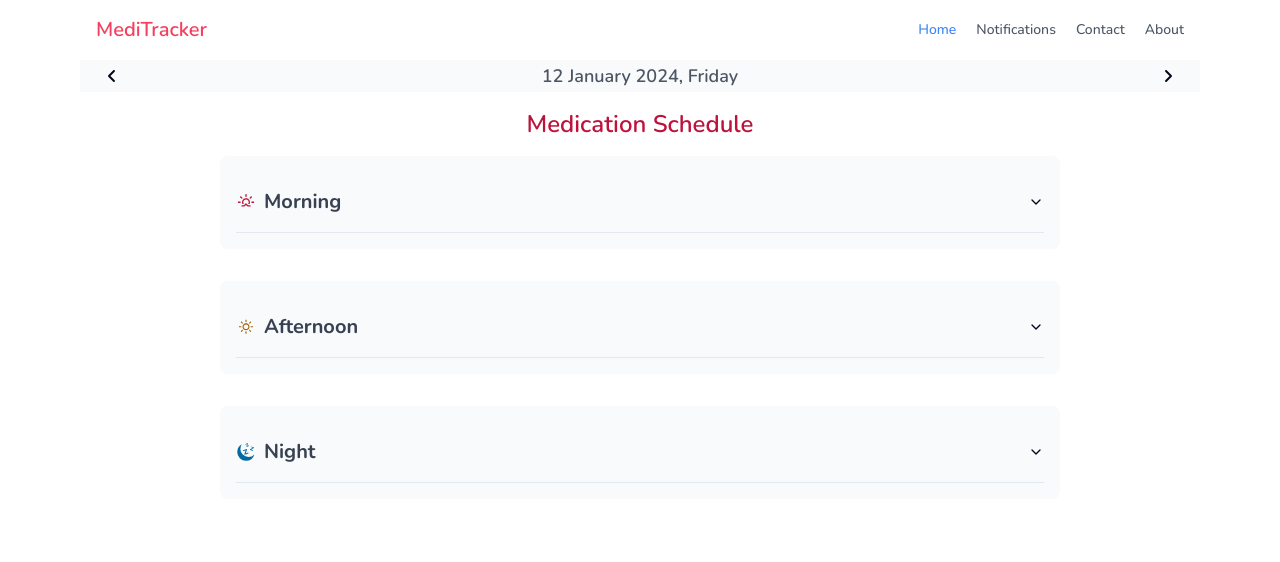
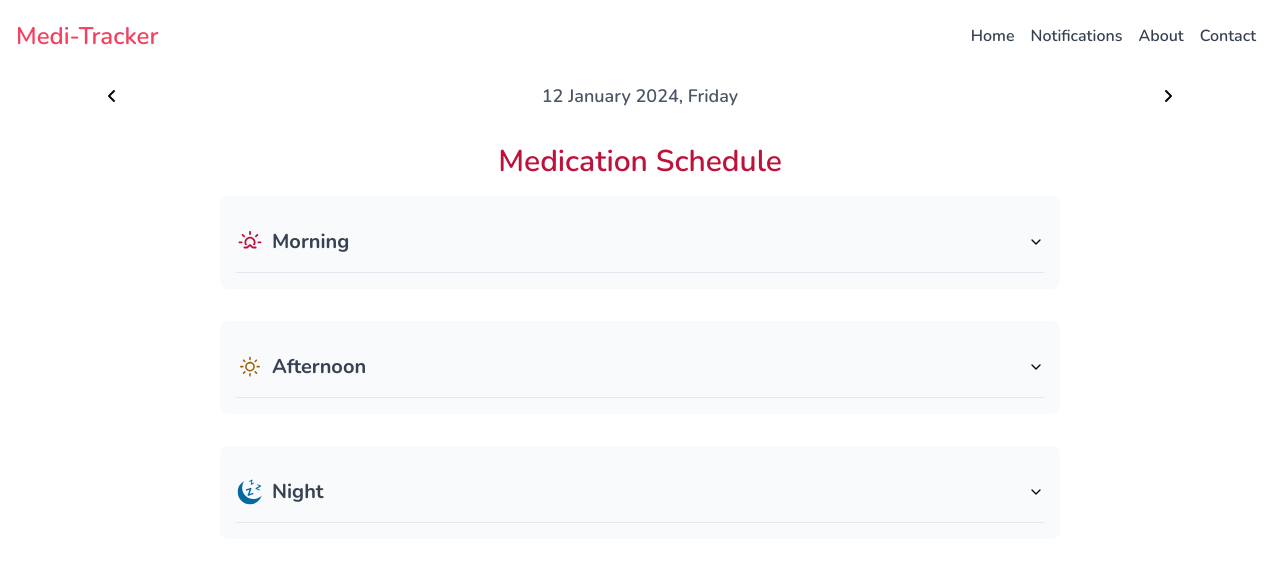
Before and after one commit to kabhinav577/medi-track, a Next.js app: page / in a window 1280 px wide. Shown: the top 562 px of the page. Built offline with nearby package versions, Linux system fonts and the light colour scheme.

Commit message:
create notifications page and solve few ui issues

```diff
--- a/app/layout.tsx
+++ b/app/layout.tsx
@@ -1,6 +1,7 @@
 import type { Metadata } from 'next';
 import { Nunito } from 'next/font/google';
 import './globals.css';
+import Navbar from '@/components/Navbar';
 
 const inter = Nunito({ subsets: ['latin'] });
 
@@ -16,7 +17,10 @@ export default function RootLayout({
 }) {
   return (
     <html lang="en">
-      <body className={inter.className}>{children}</body>
+      <body className={inter.className}>
+        <Navbar />
+        <div className="pb-20 pt-16">{children}</div>
+      </body>
     </html>
   );
 }
--- /dev/null
+++ b/app/notifications/NotificationsClient.tsx
@@ -0,0 +1,50 @@
+'use client';
+
+import React, { useEffect, useState } from 'react';
+
+interface NotificationsClientProps {
+  date: Date;
+}
+
+const NotificationsClient: React.FC<NotificationsClientProps> = ({ date }) => {
+  const [medications, setMedications] = useState([]);
+
+  const morningMedication = medications.filter(
+    (med: any) => med.time.toLowerCase() === 'morning'
+  );
+
+  const afternoonMedication = medications.filter(
+    (med: any) => med.time.toLowerCase() === 'afternoon'
+  );
+
+  const nightMedication = medications.filter(
+    (med: any) => med.time.toLowerCase() === 'night'
+  );
+
+  useEffect(() => {
+    // Fetch medications data based on the selected date
+    // Replace the following with your actual API or data fetching logic
+    const fetchData = async () => {
+      try {
+        // Assume there's an API endpoint that returns medication data
+        const response = await fetch(`/api/medications?date=${date.getDay()}`);
+        const data = await response.json();
+
+        setMedications(data);
+      } catch (error) {
+        console.error('Error fetching medication data:', error);
+      }
+    };
+
+    fetchData();
+  }, [date]);
+  return (
+    <div className="mt-4 w-full flex flex-col gap-4 items-center justify-center">
+      <h2 className="text-2xl font-bold text-gray-700">
+        Medications Notifications
+      </h2>
+    </div>
+  );
+};
+
+export default NotificationsClient;
--- /dev/null
+++ b/app/notifications/page.tsx
@@ -0,0 +1,14 @@
+import Container from '@/components/Container';
+import NotificationsClient from './NotificationsClient';
+
+const Notifications = () => {
+  return (
+    <>
+      <Container>
+        <NotificationsClient date={new Date()} />
+      </Container>
+    </>
+  );
+};
+
+export default Notifications;
--- a/app/page.tsx
+++ b/app/page.tsx
@@ -1,12 +1,10 @@
 import Container from '@/components/Container';
 import DateCarousel from '@/components/DateCarousel';
 import MedicationSchedule from '@/components/MedicationSchedule';
-import Navbar from '@/components/Navbar';
 
 export default function Home() {
   return (
     <Container>
-      <Navbar />
       <DateCarousel />
       <MedicationSchedule date={new Date()} />
     </Container>
--- a/components/DateCarousel.tsx
+++ b/components/DateCarousel.tsx
@@ -49,7 +49,7 @@ const DateCarousel: React.FC<DateCarouselProps> = ({}) => {
   };
 
   return (
-    <div className="flex items-center justify-between w-full px-4 bg-gray-50">
+    <div className="flex items-center justify-between w-full px-4 py-4">
       <button
         onClick={() => handleDateChange(-1)}
         className=" hover:bg-gray-200 p-2 rounded-full focus:outline-none"
--- a/components/MedicationSchedule.tsx
+++ b/components/MedicationSchedule.tsx
@@ -50,7 +50,7 @@ const MedicationSchedule: React.FC<MedicationScheduleProps> = ({ date }) => {
 
   return (
     <div className="mt-4 w-full flex flex-col gap-4 items-center justify-center">
-      <h1 className="text-2xl font-semibold text-rose-700">
+      <h1 className="text-3xl font-semibold text-rose-700">
         Medication Schedule
       </h1>
       <div className="w-full md:w-[90%] xl:w-[75%] flex flex-col gap-8 items-center">
@@ -63,7 +63,7 @@ const MedicationSchedule: React.FC<MedicationScheduleProps> = ({ date }) => {
           <AccordionItem value="item-1">
             <AccordionTrigger className="text-xl font-bold">
               <div className="flex items-center justify-center">
-                <WiSunrise className="mr-2 text-rose-700" />
+                <WiSunrise className="mr-2 text-rose-700" size={28} />
                 <h2 className="text-gray-700 hover:text-sky-700">Morning</h2>
               </div>
             </AccordionTrigger>
@@ -89,7 +89,7 @@ const MedicationSchedule: React.FC<MedicationScheduleProps> = ({ date }) => {
           <AccordionItem value="item-1">
             <AccordionTrigger className="text-xl font-bold">
               <div className="flex items-center justify-center">
-                <WiDaySunny className="mr-2 text-yellow-700" />
+                <WiDaySunny className="mr-2 text-yellow-700" size={28} />
                 <h2 className="text-gray-700 hover:text-sky-700">Afternoon</h2>
               </div>
             </AccordionTrigger>
@@ -115,7 +115,7 @@ const MedicationSchedule: React.FC<MedicationScheduleProps> = ({ date }) => {
           <AccordionItem value="item-1">
             <AccordionTrigger className="text-xl font-bold">
               <div className="flex items-center justify-center">
-                <GiNightSleep className="mr-2 text-sky-700" />
+                <GiNightSleep className="mr-2 text-sky-700" size={28} />
                 <h2 className="text-gray-700 hover:text-sky-700">Night</h2>
               </div>
             </AccordionTrigger>
--- /dev/null
+++ b/components/MenuItem.tsx
@@ -0,0 +1,22 @@
+'use client';
+
+import React from 'react';
+
+interface MenuItemProps {
+  onClick: () => void;
+  label: string;
+}
+
+const MenuItem: React.FC<MenuItemProps> = ({ onClick, label }) => {
+  const location = window.location.pathname;
+  return (
+    <div
+      onClick={onClick}
+      className="p-2 rounded-md text-gray-700 hover:bg-neutral-50 transition font-semibold cursor-pointer"
+    >
+      {label}
+    </div>
+  );
+};
+
+export default MenuItem;
--- a/components/Navbar.tsx
+++ b/components/Navbar.tsx
@@ -1,44 +1,66 @@
 'use client';
 
+import Link from 'next/link';
+import { useCallback, useEffect, useRef, useState } from 'react';
+import MenuItem from './MenuItem';
+import { useRouter } from 'next/navigation';
+import { AiOutlineMenu } from 'react-icons/ai';
+
 const Navbar = () => {
+  const [open, setOpen] = useState(false);
+  const router = useRouter();
+
+  const toggleOpen = useCallback(() => {
+    setOpen((value) => !value);
+  }, []);
+
   return (
-    <header className="flex flex-wrap sm:justify-start sm:flex-nowrap z-50 w-full bg-white text-sm py-4 dark:bg-gray-800">
+    <header className="flex flex-wrap sm:justify-start sm:flex-nowrap fixed z-50 w-full bg-white text-sm py-4 dark:bg-gray-800">
       <nav
-        className="max-w-[85rem] w-full mx-auto px-4 sm:flex sm:items-center sm:justify-between"
+        className="max-w-[85rem] w-full mx-auto px-4 flex items-center justify-between relative"
         aria-label="Global"
       >
-        <a
-          className="flex-none text-xl font-semibold text-rose-500 dark:text-white"
-          href="#"
-        >
-          MediTracker
-        </a>
-        <div className="flex flex-row items-center gap-5 mt-5 sm:justify-end sm:mt-0 sm:ps-5">
-          <a
-            className="font-medium text-blue-500 dark:focus:outline-none dark:focus:ring-1 dark:focus:ring-gray-600"
-            href="#"
-            aria-current="page"
+        <div className="w-full flex items-center justify-between">
+          <Link
+            className="flex-none text-2xl font-semibold text-rose-500 dark:text-white"
+            href="/"
           >
-            Home
-          </a>
-          <a
-            className="font-medium text-gray-600 hover:text-gray-400 dark:text-gray-400 dark:hover:text-gray-500 dark:focus:outline-none dark:focus:ring-1 dark:focus:ring-gray-600"
-            href="#"
+            Medi-Tracker
+          </Link>
+          <div
+            onClick={toggleOpen}
+            className="p-4 md:py-1 md:px-2  flex flex-row items-center gap-3 rounded-full cursor-pointer  transition md:hidden"
           >
-            Notifications
-          </a>
-          <a
-            className="font-medium text-gray-600 hover:text-gray-400 dark:text-gray-400 dark:hover:text-gray-500 dark:focus:outline-none dark:focus:ring-1 dark:focus:ring-gray-600"
-            href="#"
-          >
-            Contact
-          </a>
-          <a
-            className="font-medium text-gray-600 hover:text-gray-400 dark:text-gray-400 dark:hover:text-gray-500 dark:focus:outline-none dark:focus:ring-1 dark:focus:ring-gray-600"
-            href="#"
-          >
-            About
-          </a>
+            <AiOutlineMenu size={18} />
+          </div>
+        </div>
+
+        <div className="flex flex-row items-center gap-5 mt-5 sm:justify-end sm:mt-0 sm:ps-5 text-base">
+          {open && (
+            <div className="absolute rounded-xl shadow-md w-[40vw] md:w-3/4 bg-white overflow-hidden right-0 top-12 text-sm">
+              <div className="flex flex-col cursor-pointer">
+                <MenuItem onClick={() => router.push('/')} label="Home" />
+                <MenuItem
+                  onClick={() => router.push('/notifications')}
+                  label="Notifications"
+                />
+                <MenuItem onClick={() => router.push('/about')} label="About" />
+                <MenuItem
+                  onClick={() => router.push('/contact')}
+                  label="Contact"
+                />
+              </div>
+            </div>
+          )}
+          <div className="md:flex hidden">
+            <MenuItem onClick={() => router.push('/')} label="Home" />
+            <MenuItem
+              onClick={() => router.push('/notifications')}
+              label="Notifications"
+            />
+            <MenuItem onClick={() => router.push('/about')} label="About" />
+            <MenuItem onClick={() => router.push('/contact')} label="Contact" />
+          </div>
         </div>
       </nav>
     </header>
```
